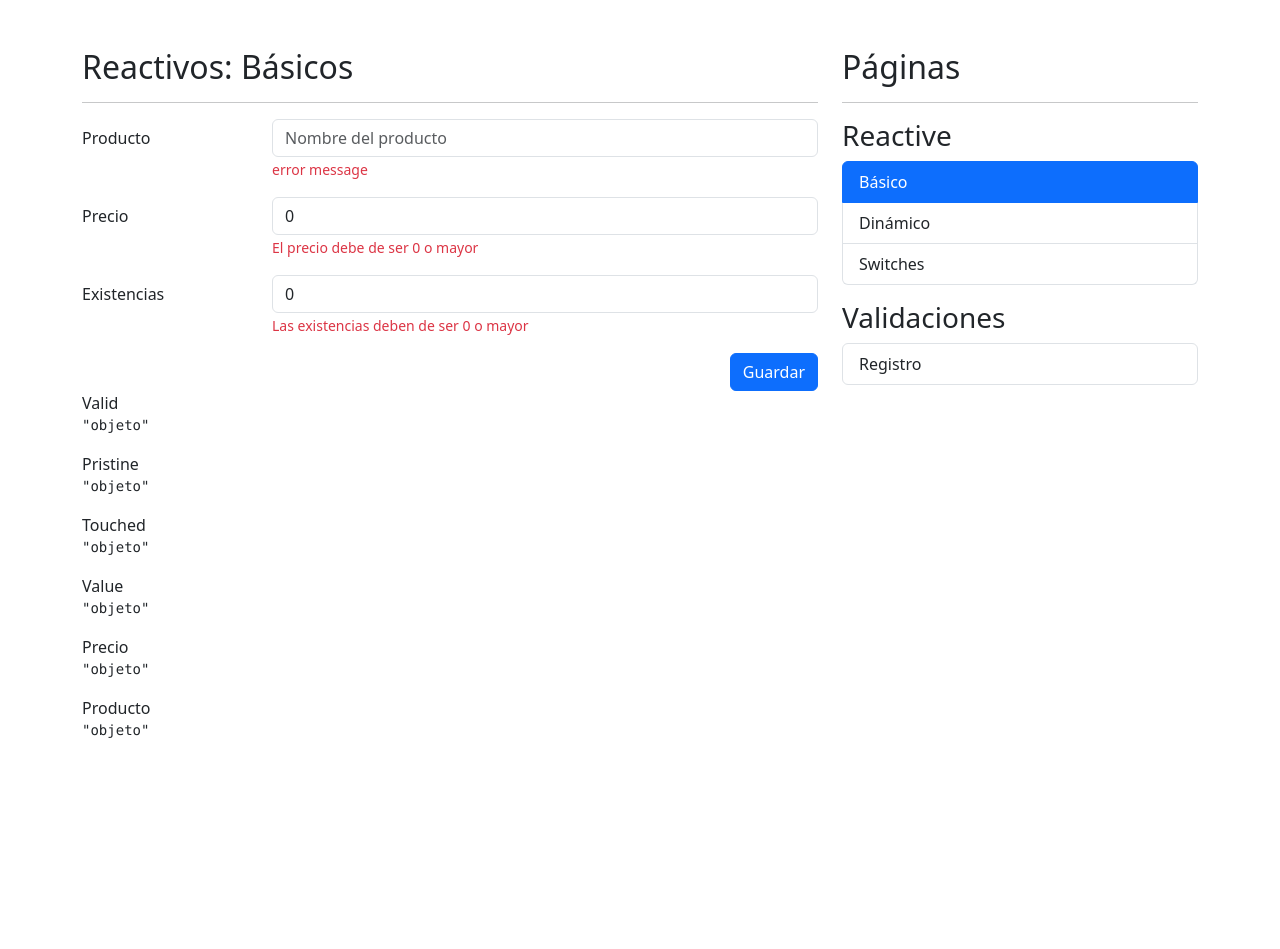
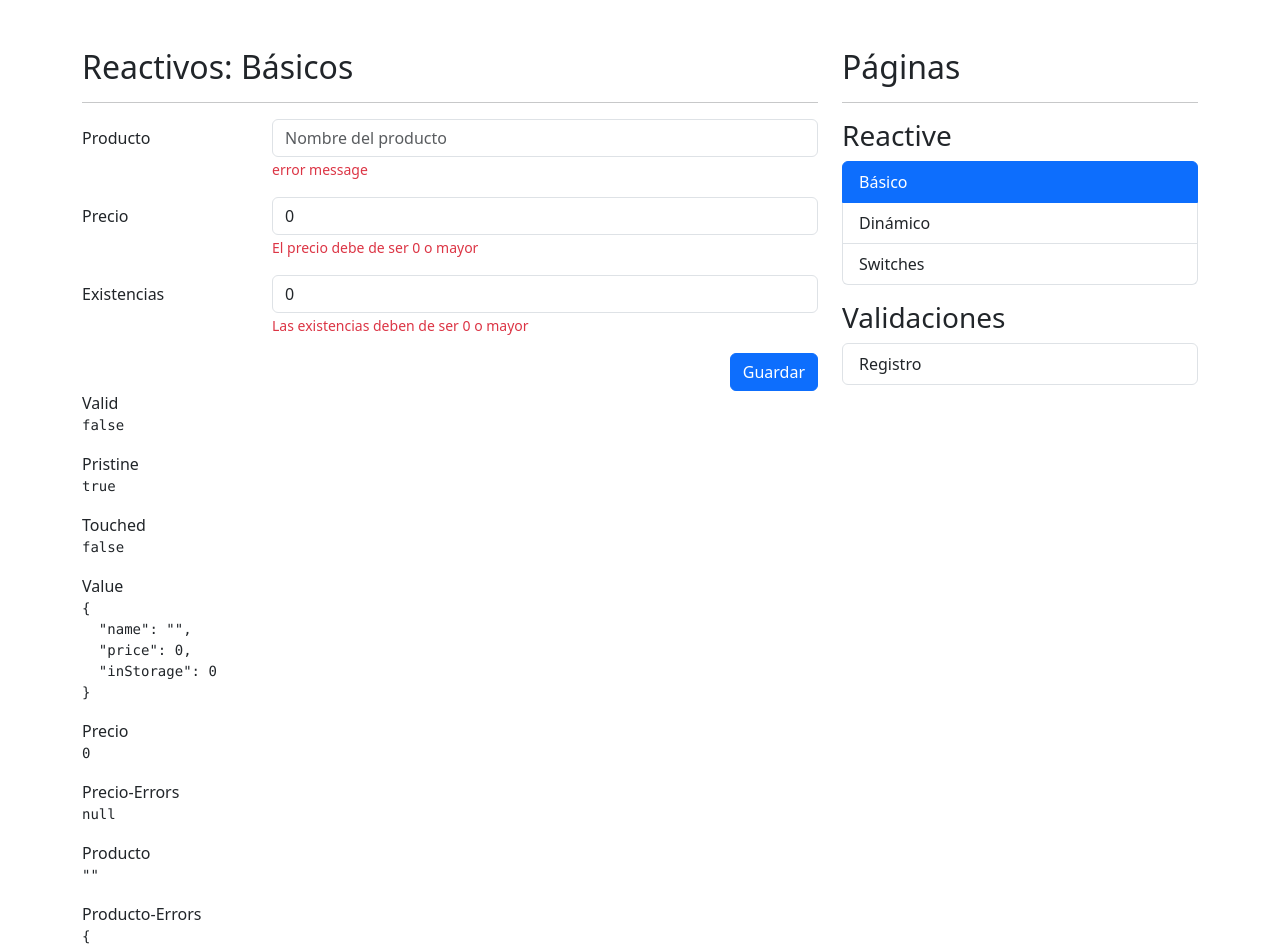
Before and after one commit to OPOII/FormsApp, an Angular app: page /reactive/basic in a window 1280 px wide. Shown: the top 949 px of the page. Before the commit the page ends 800 px from the top, so only its background shows below. Built offline with nearby package versions, Linux system fonts and the light colour scheme.

Commit message:
forms validator

```diff
--- a/src/app/reactive/pages/basic-page/basic-page.component.html
+++ b/src/app/reactive/pages/basic-page/basic-page.component.html
@@ -76,21 +76,25 @@
     <div class="col">
 
         <span>Valid</span>
-        <pre>{{ 'objeto' | json }}</pre>
+        <pre>{{ myForm.valid | json }}</pre>
 
         <span>Pristine</span>
-        <pre>{{ 'objeto' | json }}</pre>
+        <pre>{{ myForm.pristine | json }}</pre>
 
         <span>Touched</span>
-        <pre>{{ 'objeto' | json }}</pre>
+        <pre>{{ myForm.touched | json }}</pre>
 
         <span>Value</span>
-        <pre>{{ 'objeto' | json }}</pre>
+        <pre>{{ myForm.value | json }}</pre>
 
         <span>Precio</span>
-        <pre>{{ 'objeto' | json }}</pre>
+        <pre>{{ myForm.controls['price'].value | json }}</pre>
+        <span>Precio-Errors</span>
+        <pre>{{ myForm.controls['price'].errors | json }}</pre>
 
         <span>Producto</span>
-        <pre>{{ 'objeto' | json }}</pre>
+        <pre>{{ myForm.controls['name'].value | json }}</pre>
+        <span>Producto-Errors</span>
+        <pre>{{ myForm.controls['name'].errors | json }}</pre>
     </div>
 </div>
--- a/src/app/reactive/pages/basic-page/basic-page.component.ts
+++ b/src/app/reactive/pages/basic-page/basic-page.component.ts
@@ -1,5 +1,5 @@
 import { Component } from '@angular/core';
-import { FormGroup,FormControl,FormBuilder } from '@angular/forms';
+import { FormGroup,Validators,FormBuilder } from '@angular/forms';
 
 @Component({
   templateUrl: './basic-page.component.html',
@@ -10,12 +10,14 @@ export class BasicPageComponent {
 
   constructor(private fb:FormBuilder){}
   public myForm:FormGroup=this.fb.group({
-    name: [''],
-    price: [0],
-    inStorage: [0],
+    name: ['',[Validators.required,Validators.minLength(3)]],
+    price: [0,[Validators.required,Validators.min(0)]],
+    inStorage: [0,[Validators.required,Validators.min(0)]],
   })
 
   onSave():void{
+
+    if(this.myForm.invalid)return;
     console.log(this.myForm.value)
   }
   // public myForm: FormGroup=new FormGroup(
```
